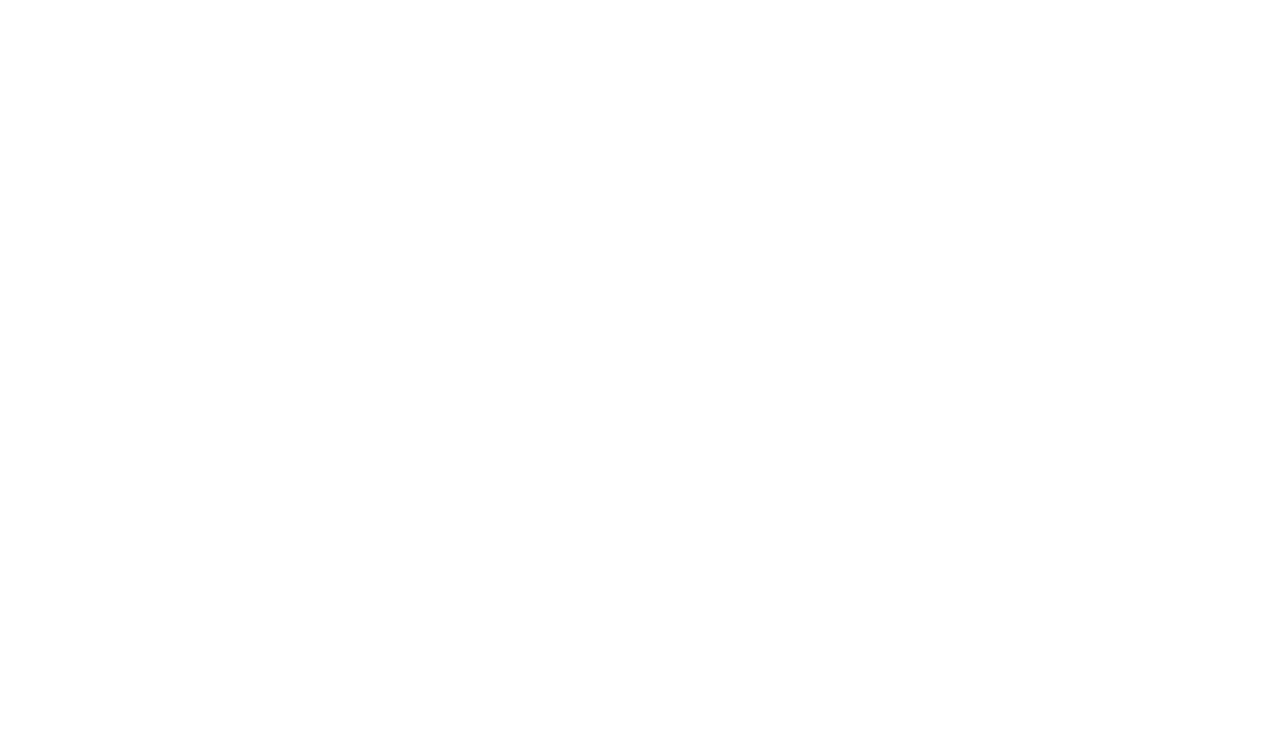
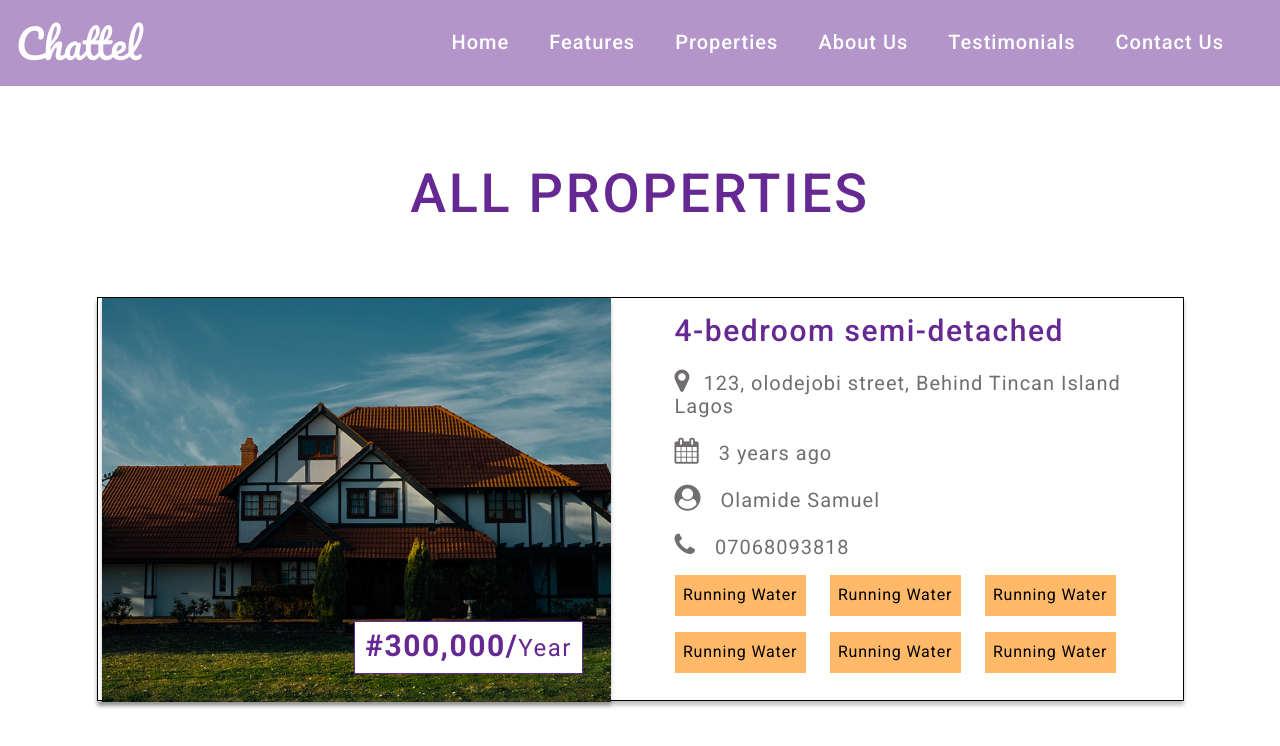
Before and after one commit to AlfredBryan/Chattel, a React (Create React App) app in the folder client/: page /properties in a window 1280 px wide. Shown: the top 746 px of the page. Built offline with nearby package versions, Linux system fonts and the light colour scheme.

Commit message:
init properties page

```diff
--- a/client/public/index.html
+++ b/client/public/index.html
@@ -27,7 +27,7 @@
       work correctly both with client-side routing and a non-root public URL.
       Learn how to configure a non-root public URL by running `npm run build`.
     -->
-    <title>React App</title>
+    <title>Chattel</title>
   </head>
   <body>
     <noscript>You need to enable JavaScript to run this app.</noscript>
--- a/client/src/App.js
+++ b/client/src/App.js
@@ -2,6 +2,9 @@ import React from "react";
 import Home from "./components/Home/Home";
 import { Switch, Route } from "react-router-dom";
 import Register from "./components/User/Register";
+import Features from "./components/Features/Features";
+import Testimonials from "./components/Testimonials/Testimonials";
+import Properties from "./components/Property/Properties";
 
 function App() {
   return (
@@ -9,6 +12,9 @@ function App() {
       <Switch>
         <Route exact path="/" component={Home} />
         <Route exact path="/register" component={Register} />
+        <Route exact path="/features" component={Features} />
+        <Route exact path="/testimonials" component={Testimonials} />
+        <Route exact path="/properties" component={Properties} />
       </Switch>
     </div>
   );
--- /dev/null
+++ b/client/src/components/Features/Features.js
@@ -0,0 +1,41 @@
+import React, { Component } from "react";
+import CustomNav from "../Navbar/CustomNav";
+
+class Features extends Component {
+  render() {
+    return (
+      <React.Fragment>
+        <CustomNav />
+        <section className="feature_section">
+          <h1 className="feature_header">FEATURES</h1>
+          <div className="main_feature">
+            <div className="feature_img">
+              <img
+                src={require("../../images/feature.png")}
+                alt="feature_img"
+              />
+            </div>
+            <div className="feature_text">
+              <h3 className="p_management">Easy property management.</h3>
+              <p>
+                Chattel provides landlords with <br />
+                the platform they need to manage <br />
+                their own properties and <br />
+                tennants.
+              </p>
+              <h3 className="s_money">Saving your money.</h3>
+              <p>
+                Why would you want to pay <br />
+                someone to get you a tennant <br />
+                when you can get your property <br />
+                advertised with us?
+              </p>
+            </div>
+          </div>
+        </section>
+      </React.Fragment>
+    );
+  }
+}
+
+export default Features;
--- a/client/src/components/Navbar/CustomNav.js
+++ b/client/src/components/Navbar/CustomNav.js
@@ -6,8 +6,8 @@ import {
   NavbarBrand,
   Nav,
   NavItem,
-  NavLink
 } from "reactstrap";
+import { Link } from "react-router-dom";
 
 import "./style.css";
 
@@ -29,24 +29,29 @@ class CustomNav extends React.Component {
     return (
       <div>
         <Navbar light expand="md" className="navbar_main" fixed="top">
-          <NavbarBrand className="logo_text" href="/">Chattel</NavbarBrand>
+          <NavbarBrand className="logo_text" href="/">
+            Chattel
+          </NavbarBrand>
           <NavbarToggler onClick={this.toggle} />
           <Collapse isOpen={this.state.isOpen} navbar>
             <Nav className="ml-auto" navbar>
               <NavItem>
-                <NavLink href="/components/">Home</NavLink>
+                <Link to="/">Home</Link>
               </NavItem>
               <NavItem>
-                <NavLink href="/components/">Features</NavLink>
+                <Link to="/features">Features</Link>
               </NavItem>
               <NavItem>
-                <NavLink href="/components/">About Us</NavLink>
+                <Link to="/properties">Properties</Link>
               </NavItem>
               <NavItem>
-                <NavLink href="/components/">Testimonials</NavLink>
+                <Link to="/components/">About Us</Link>
               </NavItem>
               <NavItem>
-                <NavLink href="/components/">Contact Us</NavLink>
+                <Link to="/testimonials">Testimonials</Link>
+              </NavItem>
+              <NavItem>
+                <Link to="/components/">Contact Us</Link>
               </NavItem>
             </Nav>
           </Collapse>
--- a/client/src/components/Navbar/style.css
+++ b/client/src/components/Navbar/style.css
@@ -2,7 +2,7 @@
     background: rgba(102, 40, 146, 0.49);
 }
 
-.nav-link {
+.nav-item a {
     color: white !important;
     font-family: 'Roboto', sans-serif;
     font-style: normal !important;
@@ -11,11 +11,16 @@
     line-height: 23px !important;
     letter-spacing: 0.05em !important;
     border-bottom: 2px solid transparent;
+    padding-right: 2em;
+    text-decoration: none;
 }
-.nav-link:hover {
+
+.nav-item a:hover {
     border-bottom: 2px solid rgba(102, 40, 146, 0.49);
+    text-decoration: none;
 }
-.logo_text{
+
+.logo_text {
     font-family: 'Pacifico', cursive;
     color: #fff !important;
     font-size: 40px !important;
--- /dev/null
+++ b/client/src/components/Property/Properties.js
@@ -0,0 +1,70 @@
+import React, { Component } from "react";
+import CustomNav from "../Navbar/CustomNav";
+
+import "./style.css";
+
+class Properties extends Component {
+  render() {
+    return (
+      <React.Fragment>
+        <CustomNav />
+        <div className="property_main">
+          <h1>ALL PROPERTIES</h1>
+        </div>
+        <div className="center-div">
+          <div className="property">
+            <div className="property_content">
+              <div className="property_img">
+                <div className="property_price">
+                  <h3>
+                    #300,000/<small>Year</small>
+                  </h3>
+                </div>
+              </div>
+              <div className="property_text">
+                <h3>4-bedroom semi-detached</h3>
+                <p>
+                  <i class="fa fa-map-marker"></i>
+                  123, olodejobi street, Behind Tincan Island Lagos
+                </p>
+                <p>
+                  <i class="fa fa-calendar"></i> 3 years ago
+                </p>
+                <p>
+                  <i class="fa fa-user-circle"></i> Olamide Samuel
+                </p>
+                <p>
+                  <i class="fa fa-phone"></i> 07068093818
+                </p>
+                <div className="property_tabs_one">
+                  <div className="tab_one">
+                    <h5>Running Water</h5>
+                  </div>
+                  <div className="tab_two">
+                    <h5>Running Water</h5>
+                  </div>
+                  <div className="tab_three">
+                    <h5>Running Water</h5>
+                  </div>
+                </div>
+                <div className="property_tabs_two">
+                  <div className="tab_one">
+                    <h5>Running Water</h5>
+                  </div>
+                  <div className="tab_two">
+                    <h5>Running Water</h5>
+                  </div>
+                  <div className="tab_three">
+                    <h5>Running Water</h5>
+                  </div>
+                </div>
+              </div>
+            </div>
+          </div>
+        </div>
+      </React.Fragment>
+    );
+  }
+}
+
+export default Properties;
--- /dev/null
+++ b/client/src/components/Property/style.css
@@ -0,0 +1,161 @@
+.center-div {
+    text-align: center;
+}
+
+.property {
+    display: inline-block;
+    width: 1087px;
+    height: 404px;
+    background: #FFFFFF;
+    border: 1px solid #000000;
+    box-shadow: 0px 4px 4px rgba(0, 0, 0, 0.25);
+    margin-top: 4em;
+}
+
+.property_main h1 {
+    font-family: Roboto;
+    font-style: normal;
+    font-weight: 500;
+    font-size: 54px;
+    line-height: 63px;
+    letter-spacing: 0.05em;
+    color: #662892;
+    margin-top: 3em;
+    text-align: center;
+}
+
+.property_content {
+    display: flex;
+}
+
+
+.property_img {
+    position: relative;
+    width: 517px;
+    height: 404px;
+    background: url(../../images/property.png);
+    box-shadow: 0px 4px 4px rgba(0, 0, 0, 0.25);
+}
+
+.property_price {
+    position: absolute;
+    top: 80%;
+    left: 50%;
+    width: 229px;
+    height: 53px;
+    background: #FFFFFF;
+    border: 1px solid #662892;
+}
+
+.property_price h3 {
+    font-family: Roboto;
+    font-style: normal;
+    font-weight: bold;
+    font-size: 30px;
+    line-height: 35px;
+    letter-spacing: 0.05em;
+    color: #662892;
+    padding: 0.2em;
+}
+
+.property_text {
+    padding-left: 4em;
+}
+
+.property_text h3 {
+    font-family: Roboto;
+    font-style: normal;
+    font-weight: 500;
+    font-size: 30px;
+    line-height: 35px;
+    letter-spacing: 0.05em;
+    color: #662892;
+    margin-top: 0.5em;
+    text-align: left;
+}
+
+.property_text p {
+    font-family: Roboto;
+    font-style: normal;
+    font-weight: normal;
+    font-size: 20px;
+    line-height: 23px;
+    letter-spacing: 0.05em;
+    color: #726E6E;
+    text-align: left;
+    margin-top: 1em;
+}
+
+.property_text p>i {
+    padding-right: 0.5em;
+    font-size: 1.3em;
+}
+
+.property_tabs_one {
+    display: flex;
+}
+
+.property_tabs_two {
+    display: flex;
+    margin-top: 1em;
+}
+
+.tab_one {
+    width: 131px;
+    height: 41px;
+    background: rgba(255, 153, 33, 0.68);
+}
+
+.tab_two {
+    width: 131px;
+    height: 41px;
+    background: rgba(255, 153, 33, 0.68);
+    margin-left: 1.5em;
+}
+
+.tab_three {
+    width: 131px;
+    height: 41px;
+    background: rgba(255, 153, 33, 0.68);
+    margin-left: 1.5em;
+}
+
+.tab_one h5 {
+    font-family: Roboto;
+    font-style: normal;
+    font-weight: normal;
+    font-size: 16px;
+    line-height: 19px;
+    letter-spacing: 0.05em;
+    color: #000000;
+    padding-top: 0.6em;
+}
+
+.tab_two h5 {
+    font-family: Roboto;
+    font-style: normal;
+    font-weight: normal;
+    font-size: 16px;
+    line-height: 19px;
+    letter-spacing: 0.05em;
+    color: #000000;
+    padding-top: 0.6em;
+}
+
+.tab_three h5 {
+    font-family: Roboto;
+    font-style: normal;
+    font-weight: normal;
+    font-size: 16px;
+    line-height: 19px;
+    letter-spacing: 0.05em;
+    color: #000000;
+    padding-top: 0.6em;
+}
+
+@media screen and (max-width: 600px) {
+    .property_main h1 {
+        margin-left: 6em;
+        font-size: 50px;
+    }
+}
--- /dev/null
+++ b/client/src/components/Testimonials/Testimonials.js
@@ -0,0 +1,61 @@
+import React, { Component } from "react";
+import CustomNav from "../Navbar/CustomNav";
+import "react-responsive-carousel/lib/styles/carousel.min.css";
+import { Carousel } from "react-responsive-carousel";
+
+class Testimonials extends Component {
+  render() {
+    return (
+      <React.Fragment>
+        <CustomNav />
+        <section className="testimonials">
+          <h3 className="test_header">TESTIMONIALS</h3>
+          <Carousel autoPlay showArrows={false} showStatus={false}>
+            <div className="center_div">
+              <div className="test_1">
+                <div className="test_img"></div>
+                <p className="test_text">
+                  It is a long established fact that a <br />
+                  reader will be distracted by the <br />
+                  readable content of a page when <br />
+                  looking at its layout. The point of <br />
+                  using
+                </p>
+                <h4 className="testifier">Gloria Ajasin</h4>
+              </div>
+            </div>
+            <div className="center_div">
+              <div className="test_1">
+                <div className="test_img"></div>
+                <p className="test_text">
+                  It is a long established fact that a <br />
+                  reader will be distracted by the <br />
+                  readable content of a page when <br />
+                  looking at its layout. The point of <br />
+                  using
+                </p>
+                <h4 className="testifier">Yusuf Adiran</h4>
+              </div>
+            </div>
+            <div className="center_div">
+              <img src="assets/3.jpeg" alt=" testimonial" />
+              <div className="test_1">
+                <div className="test_img"></div>
+                <p className="test_text">
+                  It is a long established fact that a <br />
+                  reader will be distracted by the <br />
+                  readable content of a page when <br />
+                  looking at its layout. The point of <br />
+                  using
+                </p>
+                <h4 className="testifier">Emeka Aloy</h4>
+              </div>
+            </div>
+          </Carousel>
+        </section>
+      </React.Fragment>
+    );
+  }
+}
+
+export default Testimonials;
```
Also changed, not shown: client/src/components/Home/style.css (+22 -13 lines), client/src/images/property.png (added).
